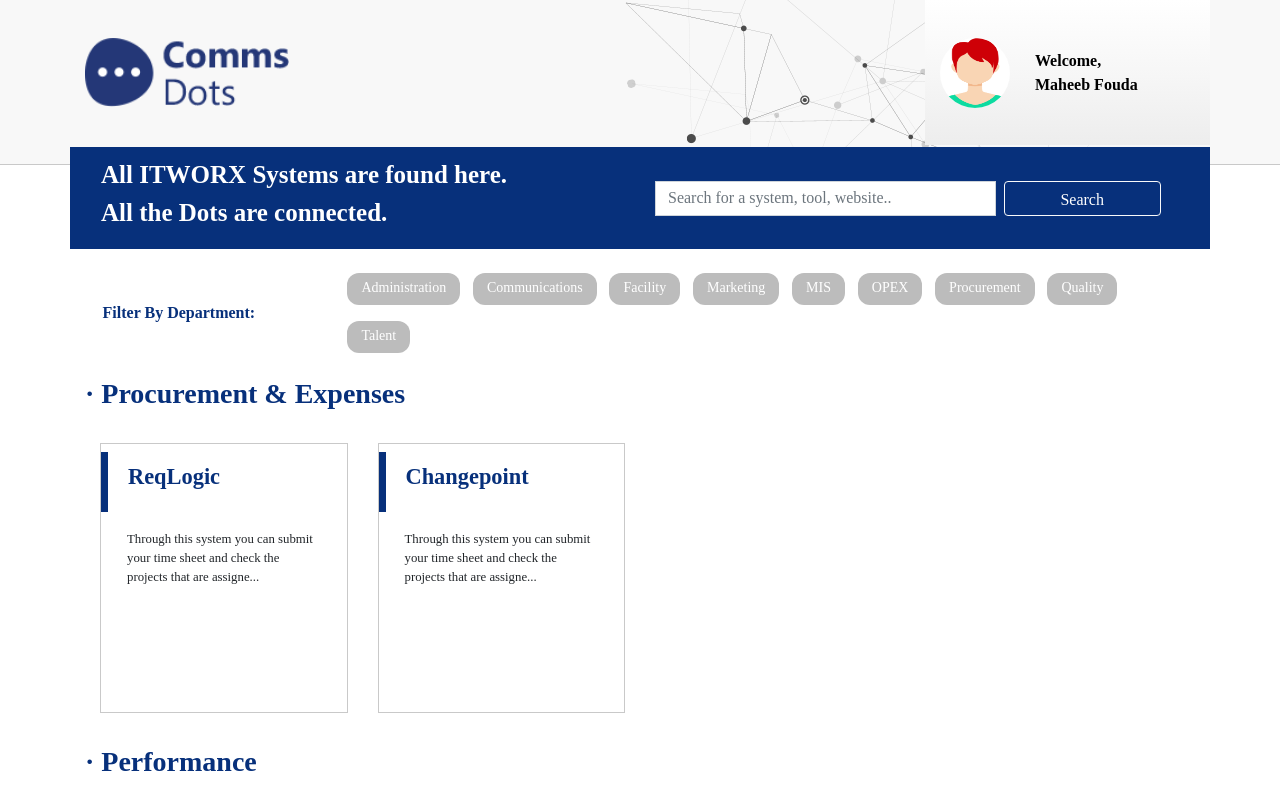
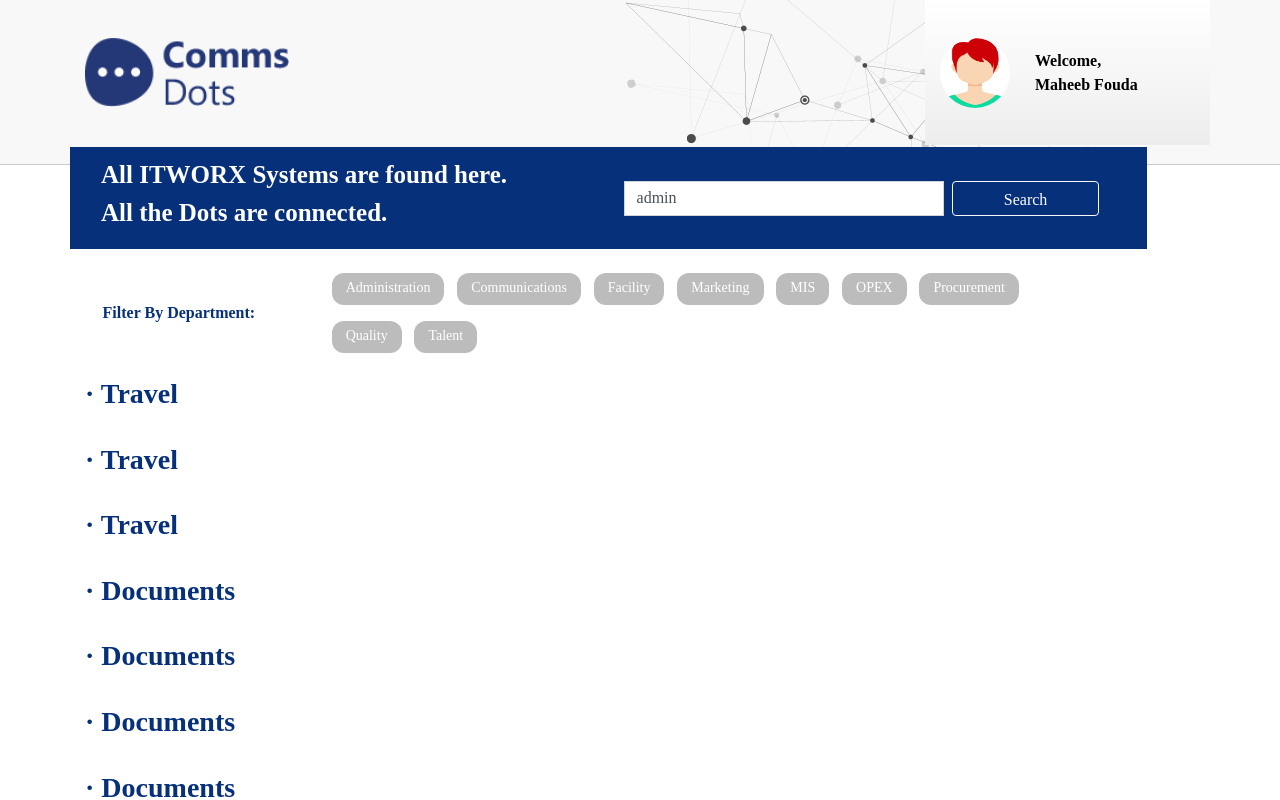
Before and after one commit to mmamongy/pipe-angular, an Angular app: page / in a window 1280 px wide. Shown: the top 800 px of the page. Built offline with nearby package versions, Linux system fonts and the light colour scheme; a web font is replaced by a local one.

Commit message:
Adding filter

```diff
--- a/src/app/components/cards-list/cards-list.component.html
+++ b/src/app/components/cards-list/cards-list.component.html
@@ -9,7 +9,9 @@
         <h2 class="title">All the Dots are connected.</h2>
     </div>
         <div class="form-inline col-lg-6 col-sm-7">
-          <input class="form-control  mr-sm-2" type="search" placeholder="Search for a system, tool, website.." [(ngModel)]="mySearch1" aria-label="Search">
+          <input class="form-control  mr-sm-2" type="search" placeholder="Search for a system, tool, website.." [(ngModel)]="mySearch1" aria-label="Search"
+          (click)="filterAll()"
+          >
           <button class="btn btn-light my-2 my-sm-0 search-btn" >Search</button>
         </div>
       </nav>
@@ -32,15 +34,18 @@
     </p>
     </div>
   </div>
-  <div *ngFor="let item of apps" >
+  <div *ngFor="let item of temp" >
+    <div id="{{item.Name}}">
     <h2 class="item-category"> &middot; {{item.Name}}</h2>
     <ul class="row cards-list" >
-      <ng-container *ngFor="let app of (item.SystemInfos | filterDataObjects: mySearch1)">
-      <li *ngIf="checkTag(app.Tags)" class="card-list-item col-lg-3 col-md-6 col-sm-6">
-        <app-card  [card]="app"></app-card>
+      <ng-container *ngFor="let app of (item.SystemInfos | filterDataObjects)">
+        <li *ngIf="checkTag(app.Tags)" class="card-list-item col-lg-3 col-md-6 col-sm-6 col-xs-12">
+          <h1> {{item.SystemInfos.length}}</h1>
+          <app-card  [card]="app"></app-card>
       </li>
     </ng-container>
     </ul>
   </div>
+  </div>
 </div>
 </div>
--- a/src/app/components/cards-list/cards-list.component.ts
+++ b/src/app/components/cards-list/cards-list.component.ts
@@ -14,8 +14,9 @@
 })
 export class CardsListComponent implements OnInit, AfterViewInit {
   ngAfterViewInit(): void {
-     console.log(this.element.nativeElement.children[0]);
-     console.log(this.element.nativeElement.children[0].offsetHeight);
+    //  console.log(this.element.nativeElement.children[0]);
+    //  console.log(this.element.nativeElement.children[0].offsetHeight);
+     console.log( document.getElementsByTagName('li')) ;
 
   }
 
@@ -39,13 +40,17 @@
   status: boolean = false;
   showCategory : true ;
   count : number = 0 ;
+  temp : Array<any> ;
 
 
   constructor(private http:HttpClient , private api :ApisService , el: ElementRef){
     this.element = el ;
+    this.temp =[] ;
     this.getSystemsData().subscribe(data => {
       console.log(data);
       this.apps = data;
+      this.filterAll() ;
+
   });
 
   // this.api.getTags().subscribe(data => {
@@ -77,32 +82,44 @@
     }
   }
 
+  filterAll(){
+   this.mySearch1 ='admin' ;
+    if(this.mySearch1 ==''){
+      this.temp = this.apps.map(x => Object.assign({}, x));
+    }
+    this.apps.forEach(e => {
+      if (e.Name.toLowerCase().indexOf(this.mySearch1) > -1 ) {
+        e.SystemInfos.forEach(t => {
+          Object.keys(t).forEach(r => {
+            if (typeof(r) =='string'){
+              if(r.toLowerCase().indexOf(this.mySearch1) > -1){
+                this.temp.push({
+                  Name :e.Name ,
+                  SystemInfos :{} =  t
+                }) ;
+              }
+            }
+          })
+        })
+      } else {
+        e.SystemInfos.forEach(t => {
+          console.log('TT ' ,t)
+          for ( let [key, value] of Object.entries(t)){
+            if (typeof(value) =='string'){
+              console.log(value.toLowerCase().indexOf(this.mySearch1))
+              if (value.toLowerCase().indexOf(this.mySearch1) > -1){
+              console.log('Value ' , value) ;
+              this.temp.push({
+                Name :e.Name ,
+                SystemInfos :{} =  t
+              }) ; }
 
-  filterAll(){
-    this.apps = this.apps.filter( v => {
-      if (this.mySearch1 =='' &&  this.selectedTgaVlue==''){
-        return this.apps ;
-      }else if (this.mySearch1 !==''){
-        let match = false ;
-        Object.keys(v).forEach( k=> {
-          if (typeof(v[k]) === 'string'){
-            console.log(v[k]) ;
-            match = match || v[k].toLowerCase().indexOf(this.mySearch1) >= 0 ;
-          } else if(typeof(v[k] === 'object')){
-            v[k].forEach(y => {
-              if( typeof(v[k][y]) === 'string')
-              match = match || v[k][y].toLowerCase().indexOf(this.mySearch1) >= 0 ;
-            });
-          }
-           else {
-            match = match || v[k] === this.mySearch1 ;
-          }
-        }) ;
-        console.log(match) ;
-        return match ;
-    }
+        }
       }
-    );
-    }
+    });
+  }
+}) ;
+console.log('HAH ' , this.temp);
 
+  }
 }
--- a/src/app/helperClasses/commonIneterfaces.ts
+++ b/src/app/helperClasses/commonIneterfaces.ts
@@ -24,7 +24,7 @@
 }
 
 export interface ICardInfo {
-    SystemInfos: string;
+    SystemInfos: [];
     Name: string;
     icon: string;
     Description: number;
```
